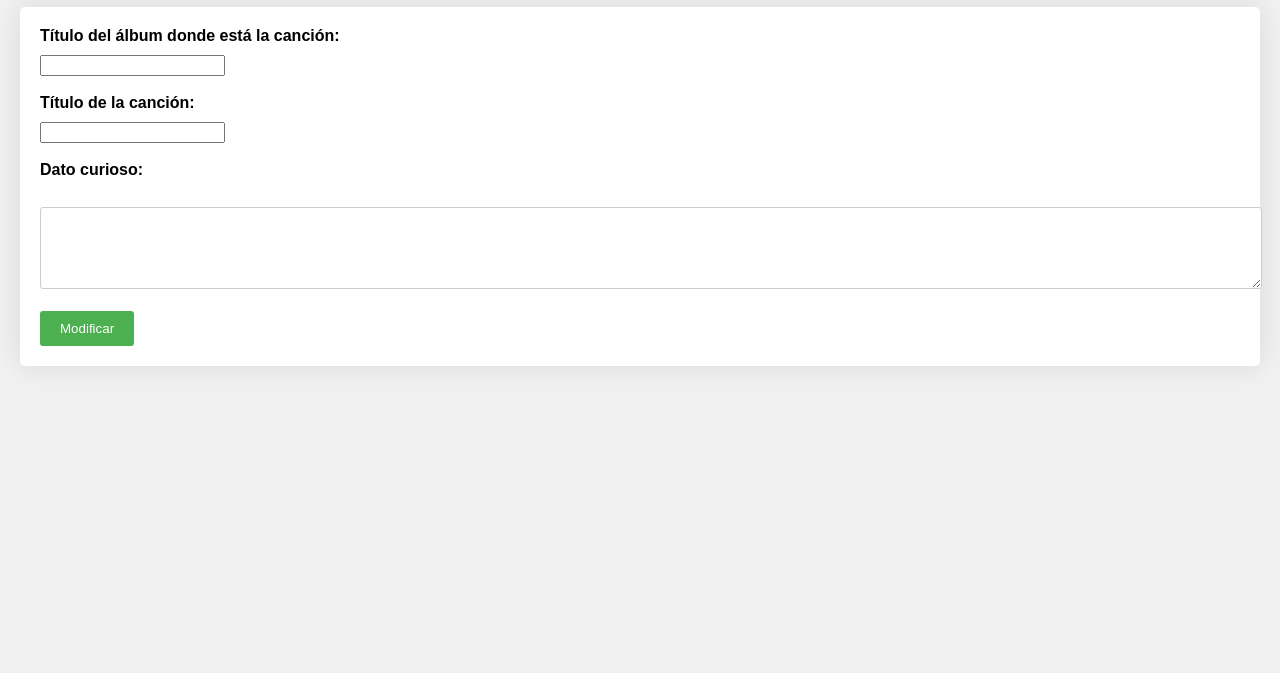
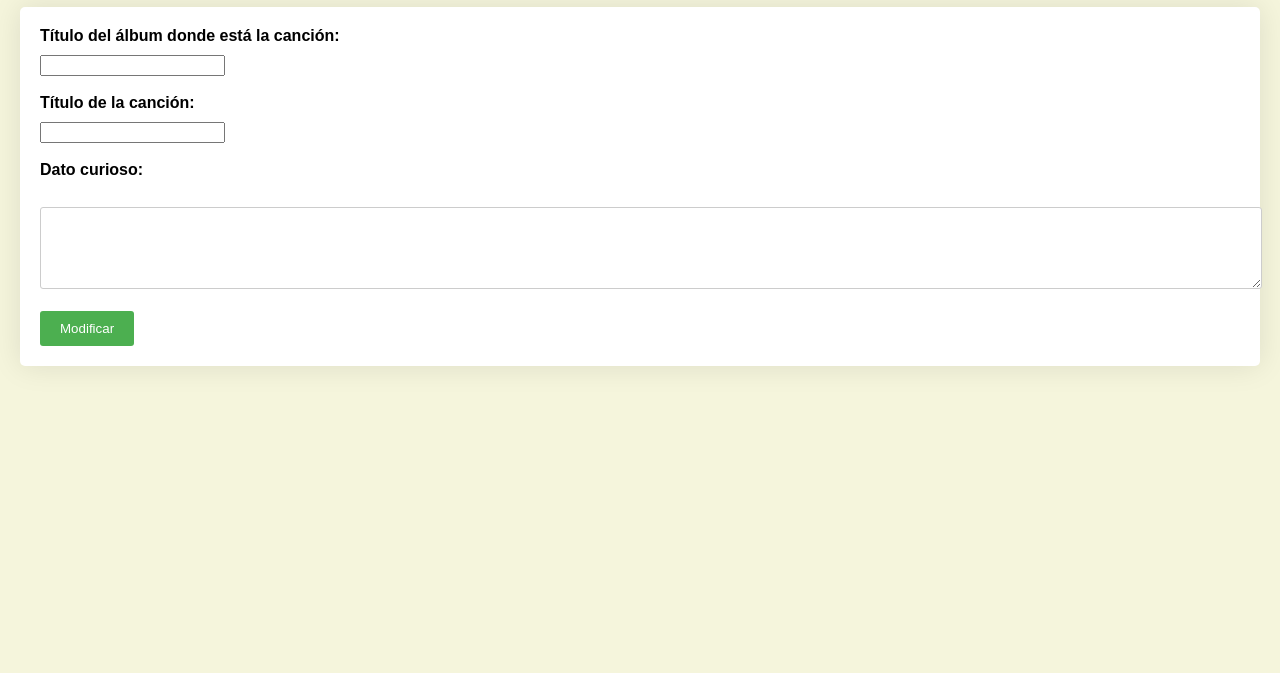
Before and after one commit to tiagor17/ugospec, a plain HTML site: page saho/html1.html in a window 1280 px wide. Shown: the part 127-800 px from the top of the page. Drawn offline with Linux system fonts and the light colour scheme.

Commit message:
Se cambio el color del fondo

```diff
--- a/saho/Css/estilo.css
+++ b/saho/Css/estilo.css
@@ -1,6 +1,6 @@
 body {
     font-family: Arial, sans-serif;
-    background-color: #f1f1f1;
+    background-color: beige;
     margin: 0;
     padding: 20px;
 }
```
